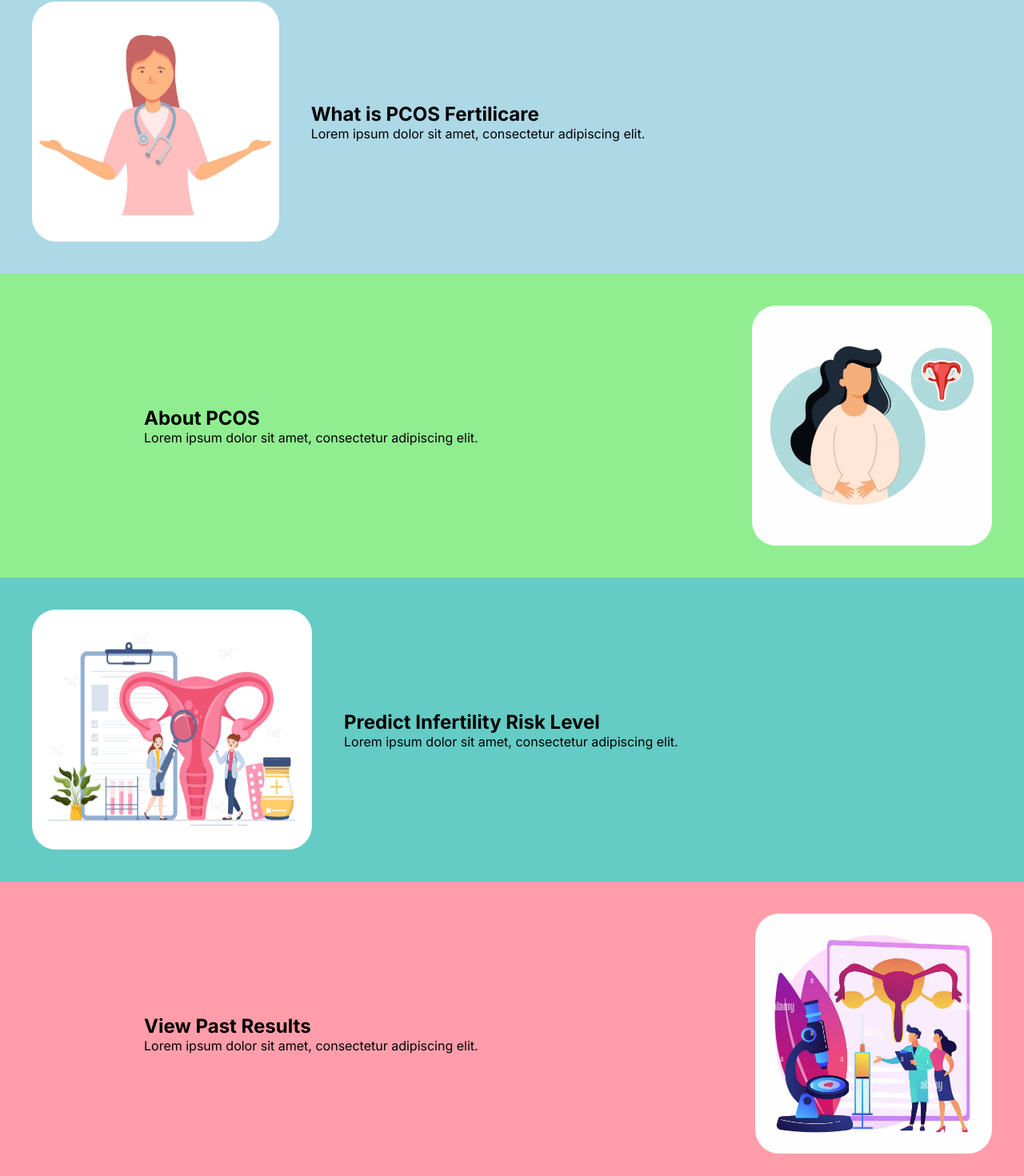
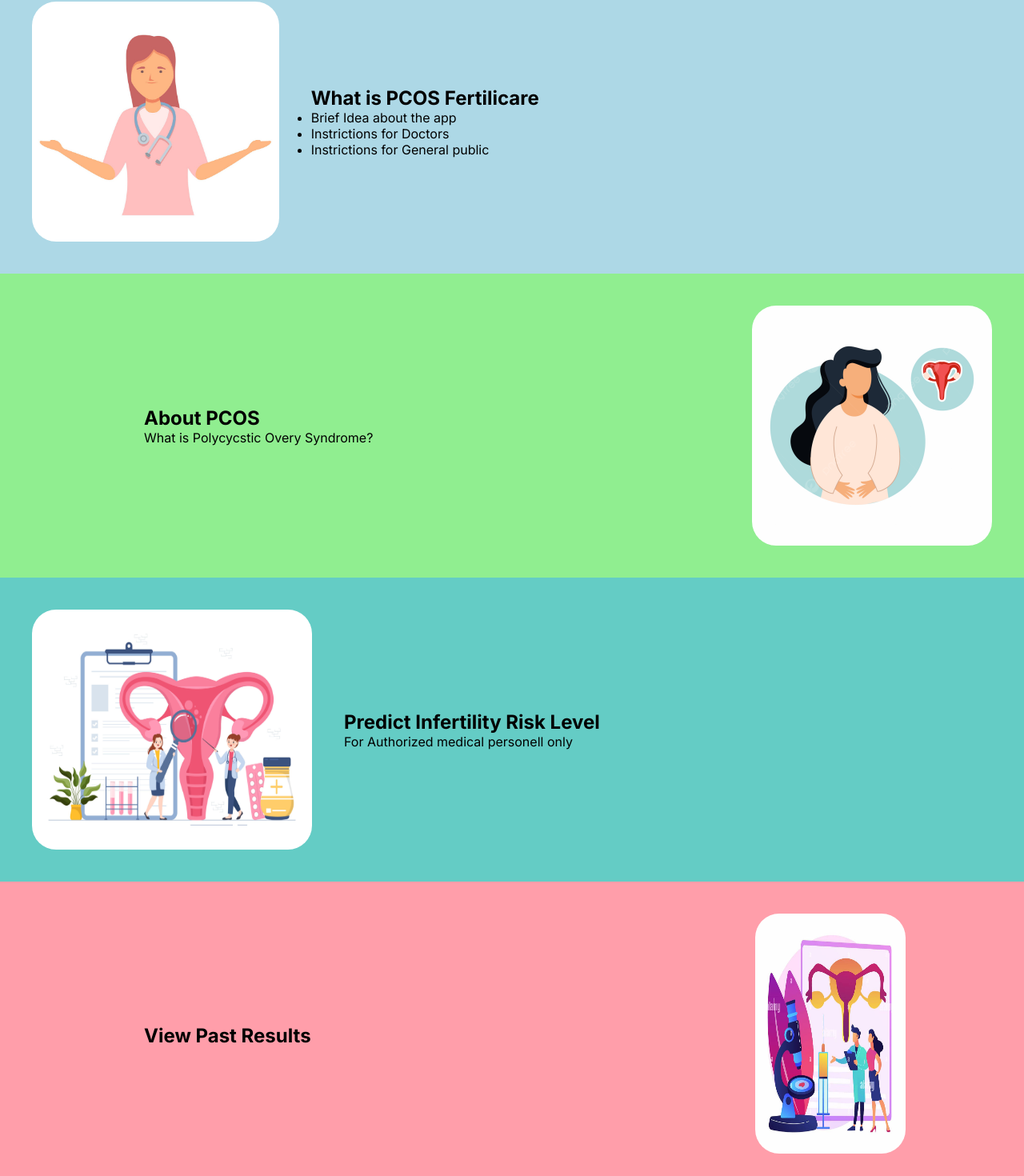
Before and after one commit to KamalikaSene/PCOS-FertiliCare, a Next.js app: page / in a window 1280 px wide. Shown: the part 118-1588 px from the top of the page at 80% size. Built offline with nearby package versions, Linux system fonts and the light colour scheme; no server answers.

Commit message:
CSS changes and page linking

```diff
--- /dev/null
+++ b/src/app/What.is.PCOS.Fertilicare/instructions.module.css
@@ -0,0 +1,54 @@
+.container {
+    max-width: 800px;
+    margin: 0 auto;
+    padding: 20px;
+    font-family: 'Arial', sans-serif;
+    color: #333;
+  }
+
+  .heading {
+    text-align: center;
+    color: #0066cc;
+    margin-bottom: 20px;
+  }
+
+
+  form {
+    display: flex;
+    flex-direction: column;
+    max-width: 400px;
+    margin: 0 auto;
+  }
+
+  .formGroup {
+    margin-bottom: 15px;
+  }
+
+  label {
+    font-weight: bold;
+    margin-bottom: 5px;
+  }
+
+  input,
+  textarea {
+    width: 100%;
+    padding: 10px;
+    border: 1px solid #ccc;
+    border-radius: 5px;
+    margin-top: 5px;
+  }
+
+  .submitButton {
+    background-color: #009933;
+    color: #fff;
+    padding: 10px;
+    border: none;
+    border-radius: 5px;
+    cursor: pointer;
+    font-size: 16px;
+    transition: background-color 0.3s ease;
+  }
+
+  .submitButton:hover {
+    background-color: #007722;
+  }
--- a/src/app/What.is.PCOS.Fertilicare/page.jsx
+++ b/src/app/What.is.PCOS.Fertilicare/page.jsx
@@ -1,10 +1,9 @@
 import React from 'react';
-import styles from './instructions.module.css';
 
 const InstructionsPage = () => {
     return (
-        <div className={styles.container}>
-            <h1 className={StylePropertyMap.heading}>PCOS Fertilicare App Instructions</h1>
+        <div>
+            <h1>PCOS Fertilicare App Instructions</h1>
 
             <p>Welcome to PCOS Fertilicare! This web application is designed to aid doctors in predicting the risk of pregnancy complications in patients with PCOS. It also provides patients with a secure platform to access their individual risk assessment results.</p>
 
--- a/src/app/page.jsx
+++ b/src/app/page.jsx
@@ -9,8 +9,11 @@ export default function Home() {
         <div>
           {/* Content for the left container */}
           <h2>What is PCOS Fertilicare</h2>
-          <p>Lorem ipsum dolor sit amet, consectetur adipiscing elit.
-          </p>
+          <ul>
+            <li>Brief Idea about the app</li>
+            <li>Instrictions for Doctors</li>
+            <li>Instrictions for General public</li>
+          </ul>
         </div>
       </Link>
 
@@ -18,33 +21,34 @@ export default function Home() {
         <div>
           {/* Content for the right container */}
           <h2>About PCOS</h2>
-          <p>Lorem ipsum dolor sit amet, consectetur adipiscing elit.
+          <p>What is Polycycstic Overy Syndrome?
           </p>
         </div>
         <img src="/aboutpcos.png" alt="Image 2" />
        </Link>
 
 
-      <div className={styles.leftBottomContainer}>
+      <Link href="/Predict-Infertility-Risk-Level" className={styles.leftBottomContainer}>
         <img src="/predictpic.jpg" alt="Image 1" />
         <div>
           {/* Content for the left container */}
           <h2>Predict Infertility Risk Level</h2>
-          <p>Lorem ipsum dolor sit amet, consectetur adipiscing elit.
+          <p>For Authorized medical personell only
 
           </p>
         </div>
-      </div>
+      </Link>
 
-      <div className={styles.rightBottomContainer}>
+      <Link href="/View-Past-Results" className={styles.rightBottomContainer}>
         <div>
           {/* Content for the right container */}
           <h2>View Past Results</h2>
-          <p>Lorem ipsum dolor sit amet, consectetur adipiscing elit.
-          </p>
         </div>
+        <div>
         <img src="/infertile2.jpg" alt="Image 2" />
-      </div>
-      </div>
-  );
+        </div>
+      </Link>
+
+    </div>
+  )
 }
```
Also changed, not shown: src/app/Predict-Infertility-Risk-Level/page.jsx (added, +14 -0 lines), src/app/View-Past-Results/Page.jsx (added, +14 -0 lines).
